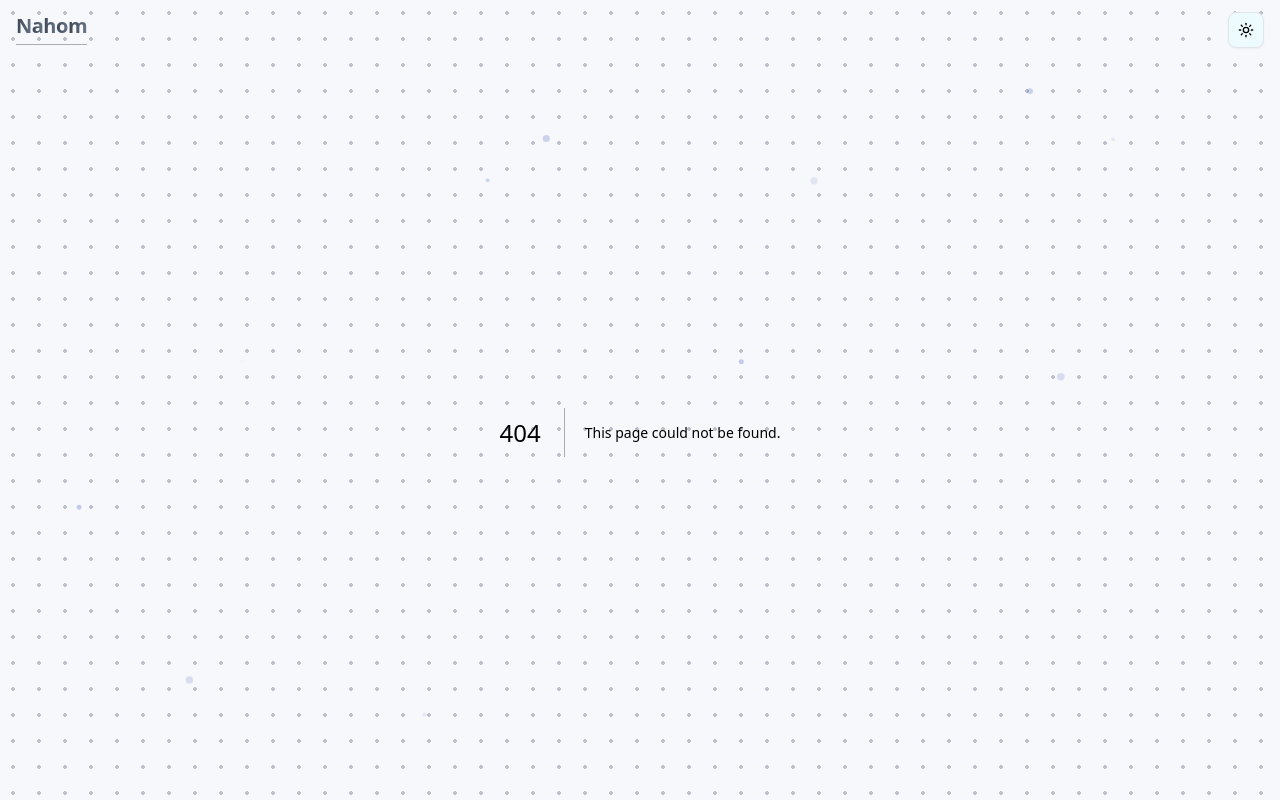
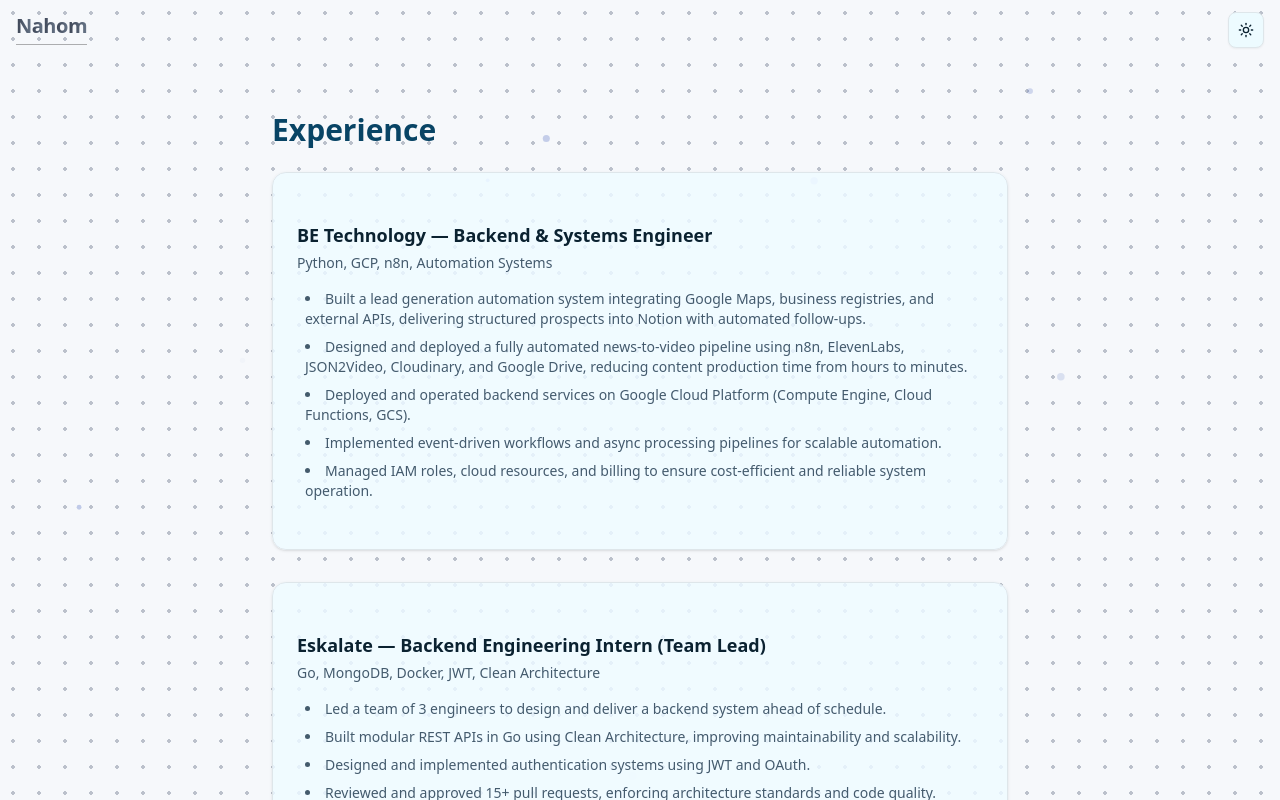
Before and after one commit to nahom-zewdu/my-portfolio, a Next.js app: page /experience in a window 1280 px wide. Before the commit this address had no page. Shown: the top 800 px of the page. Built offline with nearby package versions, Linux system fonts and the light colour scheme.

Commit message:
Add experience route with ExperienceSection

```diff
--- /dev/null
+++ b/src/app/experience/page.tsx
@@ -0,0 +1,5 @@
+import ExperienceSection from "@/components/ExperienceSection";
+
+export default function ExperiencePage() {
+  return <ExperienceSection />;
+}
```
